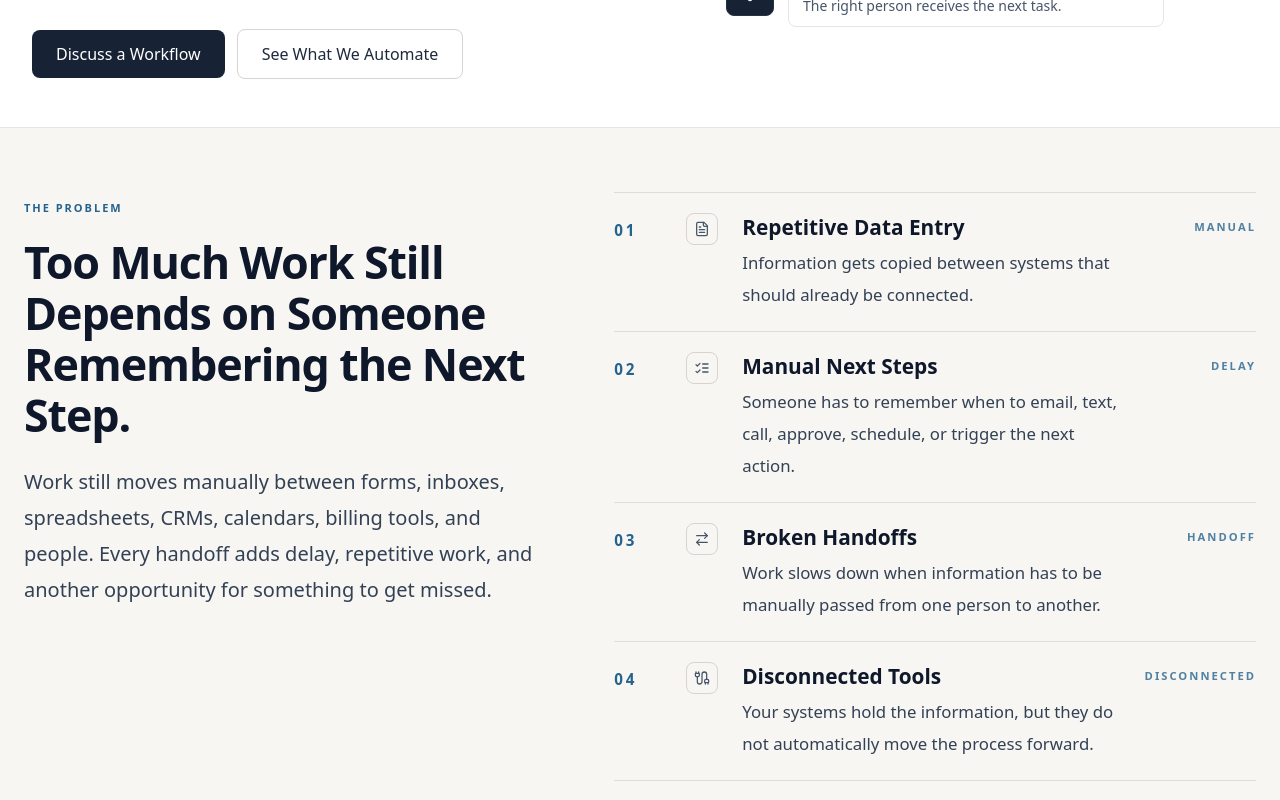
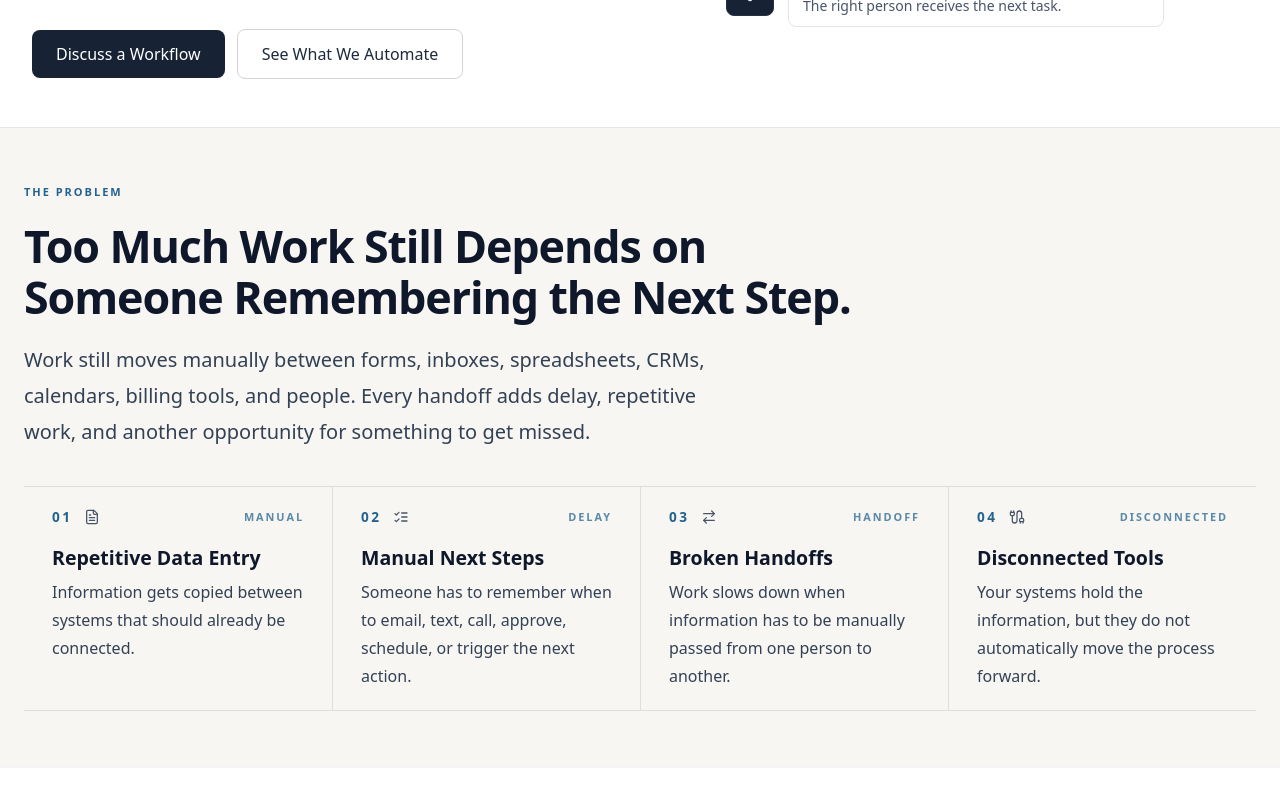
Before and after one commit to VVG-1/neovex-site, a React (Vite) app: page / in a window 1280 px wide. Shown: the part 460-1260 px from the top of the page. Built offline with nearby package versions, Linux system fonts and the light colour scheme.

Commit message:
Rework problem section rhythm

```diff
--- a/src/components/Problem.jsx
+++ b/src/components/Problem.jsx
@@ -36,53 +36,60 @@ export default function Problem() {
   return (
     <section
       id="problem"
-      className="relative overflow-hidden py-14 md:py-16 lg:py-[4.5rem] px-6 bg-[#F7F6F2] border-t border-stone-200 scroll-mt-28 md:scroll-mt-32"
+      className="relative overflow-hidden py-10 md:py-12 lg:py-14 px-6 bg-[#F7F6F2] border-t border-stone-200 scroll-mt-28 md:scroll-mt-32"
     >
       <div className="max-w-7xl mx-auto">
-        <div className="grid lg:grid-cols-[0.82fr_1fr] gap-10 lg:gap-16 items-start">
-          <div className="min-w-0">
+        <div className="max-w-full sm:max-w-[52rem]">
           <div className="text-[11px] font-semibold uppercase tracking-[0.18em] text-[#25638f] mb-5">
             THE PROBLEM
           </div>
 
-            <h2 className="max-w-[14ch] sm:max-w-none text-3xl md:text-[2.8rem] md:leading-[1.14] font-bold text-slate-900 tracking-tight">
+          <h2 className="max-w-[13ch] sm:max-w-none text-3xl md:text-[2.8rem] md:leading-[1.14] font-bold text-slate-900 tracking-tight">
             Too Much Work Still Depends on Someone Remembering the Next Step.
           </h2>
 
-            <p className="mt-6 max-w-[32ch] sm:max-w-[36rem] text-lg md:text-[1.25rem] leading-8 md:leading-9 text-slate-700">
+          <p className="mt-5 max-w-[43rem] text-lg md:text-[1.25rem] leading-8 md:leading-9 text-slate-700">
             Work still moves manually between forms, inboxes, spreadsheets, CRMs, calendars, billing tools, and people. Every handoff adds delay, repetitive work, and another opportunity for something to get missed.
           </p>
         </div>
 
-          <ol role="list" className="min-w-0 border-y border-stone-300/70 lg:-mt-2">
-            {items.map((item, index) => (
-              <li key={item.title} className={index === 0 ? "" : "border-t border-stone-300/70"}>
-                <div className="relative grid grid-cols-[2.5rem_2.25rem_minmax(0,1fr)] sm:grid-cols-[3.5rem_2.5rem_minmax(0,1fr)] xl:grid-cols-[3.5rem_2.5rem_minmax(0,1fr)_7.25rem] gap-3 sm:gap-4 py-5 md:py-5 items-start">
-                  <div className="pt-1.5 text-[0.95rem] font-bold tracking-[0.18em] text-[#25638f]">
+        <ol role="list" className="mt-8 md:mt-9 grid md:grid-cols-2 lg:grid-cols-4 border-y border-stone-300/70">
+          {items.map((item, index) => {
+            const dividerClass = [
+              index > 0 ? "border-t border-stone-300/70" : "",
+              index === 1 ? "md:border-t-0 md:border-l md:border-stone-300/70" : "",
+              index === 2 ? "md:border-l-0 lg:border-t-0 lg:border-l lg:border-stone-300/70" : "",
+              index === 3 ? "md:border-l md:border-stone-300/70 lg:border-t-0" : "",
+            ]
+              .filter(Boolean)
+              .join(" ");
+
+            return (
+              <li key={item.title} className={dividerClass}>
+                <div className="py-5 md:py-6 lg:py-5 md:px-6 lg:px-7">
+                  <div className="flex items-center gap-3">
+                    <div className="text-[0.85rem] font-bold tracking-[0.18em] text-[#25638f]">
                       {item.n}
                     </div>
 
-                  <div className="relative z-10 flex h-8 w-8 items-center justify-center rounded-lg border border-stone-300 bg-[#F7F6F2] text-slate-600">
-                    <item.Icon className="h-4 w-4" strokeWidth={1.9} aria-hidden="true" />
+                    <item.Icon className="h-4 w-4 text-slate-600" strokeWidth={1.9} aria-hidden="true" />
+
+                    <div className="ml-auto hidden sm:block text-[0.68rem] font-semibold uppercase tracking-[0.18em] text-[#25638f]/75 md:hidden lg:block">
+                      {item.status}
+                    </div>
                   </div>
 
-                  <div className="min-w-0">
-                    <h3 className="text-xl md:text-[1.3rem] font-semibold text-slate-900">
+                  <h3 className="mt-4 text-xl md:text-[1.22rem] font-semibold text-slate-900">
                     {item.title}
                   </h3>
-                    <p className="mt-1.5 text-base md:text-[1.05rem] leading-7 md:leading-8 text-slate-700">
+                  <p className="mt-1.5 text-base lg:text-[1rem] leading-7 text-slate-700">
                     {item.desc}
                   </p>
                 </div>
-
-                  <div className="hidden xl:block pt-1.5 text-right text-[0.7rem] font-semibold uppercase tracking-[0.18em] text-[#25638f]/80">
-                    {item.status}
-                  </div>
-                </div>
               </li>
-            ))}
+            );
+          })}
         </ol>
-        </div>
       </div>
     </section>
   );
```
Lines whose indentation alone changed are shown as unchanged.
